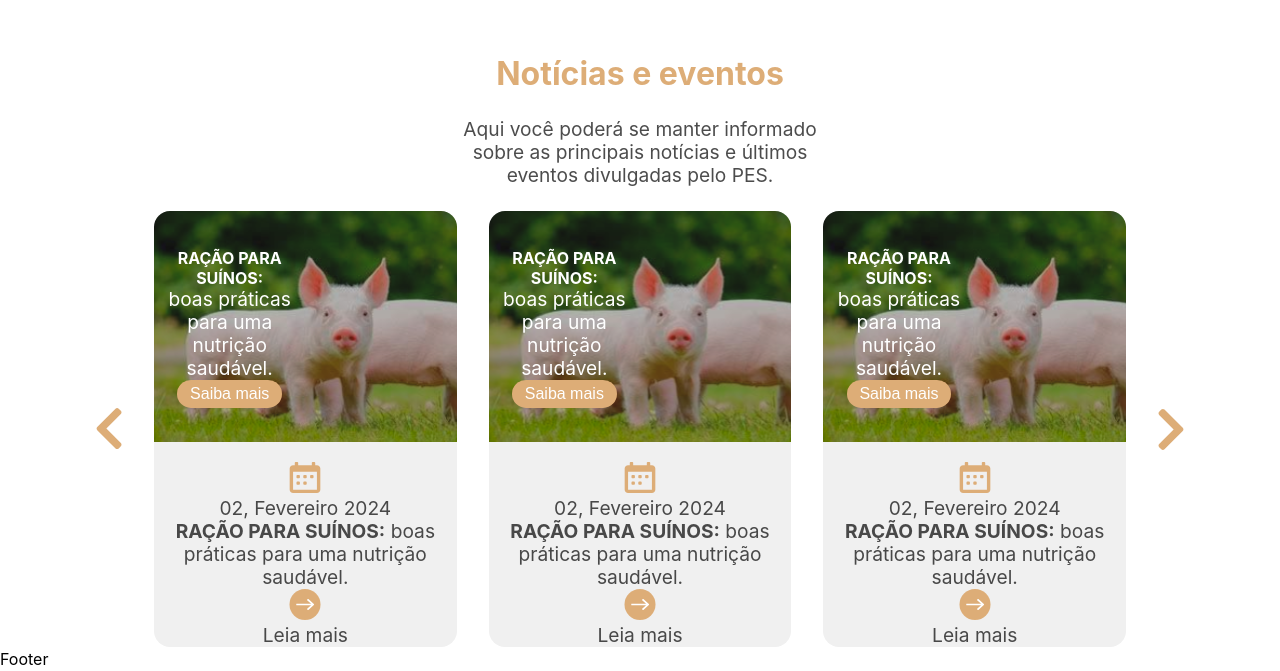
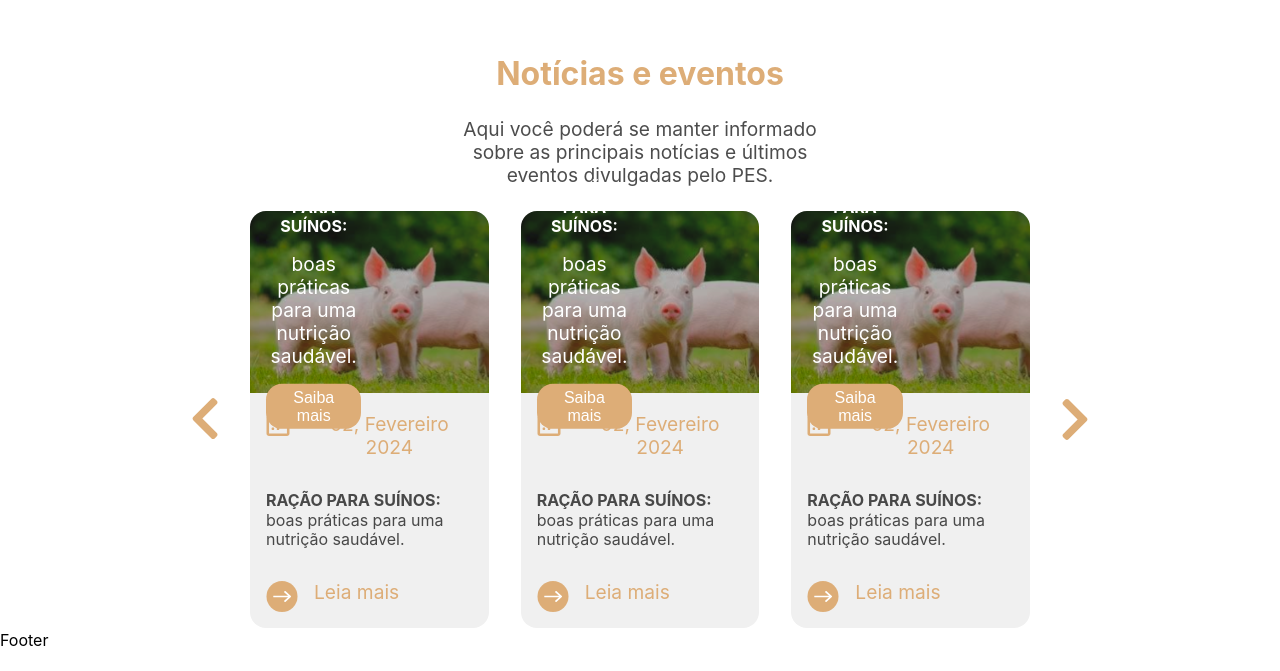
Before and after one commit to SamuelFerreiraDEV/emcomp-pes, a React (Vite) app: page / in a window 1280 px wide. Shown: the part 1905-2576 px from the top of the page. Built offline with nearby package versions, Linux system fonts and the light colour scheme.

Commit message:
card changes

```diff
--- a/src/components/HomeButton/styles.css
+++ b/src/components/HomeButton/styles.css
@@ -1,4 +1,5 @@
 .home-button {
+  width: fit-content;
   border: none;
   border-radius: 1rem;
   color: white;
--- a/src/components/NewsContainer/NewsCard/NewsCard.jsx
+++ b/src/components/NewsContainer/NewsCard/NewsCard.jsx
@@ -19,12 +19,12 @@ export function NewsCard() {
       <div className="card-info-container">
         <div className="date-info">
           <img className="calendar-icon" src={calendar} alt="icone calendario" />
-          <p className="date">02, Fevereiro 2024</p>
+          <p className="date main-theme">02, Fevereiro 2024</p>
         </div>
-        <p><strong>RAÇÃO PARA SUÍNOS:</strong> boas práticas para uma nutrição saudável.</p>
+        <p className="card-text"><strong>RAÇÃO PARA SUÍNOS:</strong> boas práticas para uma nutrição saudável.</p>
         <div className="link-to-info">
           <img className="arrow-icon" src={arrow} alt="icone de seta" />
-          <p>Leia mais</p>
+          <p className="main-theme">Leia mais</p>
         </div>
       </div>
     </div>
--- a/src/components/NewsContainer/NewsCard/styles.css
+++ b/src/components/NewsContainer/NewsCard/styles.css
@@ -2,7 +2,6 @@
   display: flex;
   flex-direction: column;
   position: relative;
-  gap: 1rem;
   background-color: #F0F0F0;
   border-radius: 1rem;
 }
@@ -17,17 +16,45 @@
 }
 
 .card-image-info {
+  display: flex;
+  flex-direction: column;
+  width: 40%;
+  gap: 1rem;
   position: absolute;
   top: 50%;
   transform: translateY(-50%);
+  align-items: center;
   color: white;
-  /* text-wrap: wrap; */
-  width: 50%;
   font-size: 0.5rem;
+  margin-left: 1rem;
+}
+
+.card-info-container {
+  display: flex;
+  flex-direction: column;
+  justify-content: end;
+  align-items: start;
+  padding: 1rem;
+  gap: 2rem;
+}
+
+.date-info {
+  display: flex;
+  gap: 1rem;
 }
 
 .calendar-icon {
-  width: 2rem;
+  width: 1.5rem;
+}
+
+.card-text {
+  font-size: 1rem;
+  text-align: start;
+}
+
+.link-to-info {
+  display: flex;
+  gap: 1rem;
 }
 
 .arrow-icon {
--- a/src/components/NewsContainer/styles.css
+++ b/src/components/NewsContainer/styles.css
@@ -13,7 +13,7 @@
   display: flex;
   align-items: center;
   gap: 2rem;
-  padding: 0 6rem;
+  margin: 0 12rem;
 }
 
 .cards-arrow {
```
